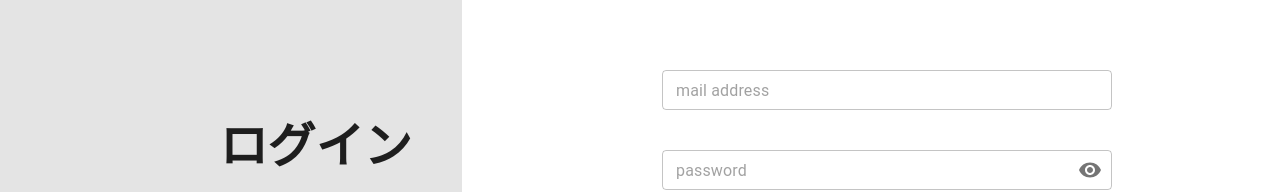
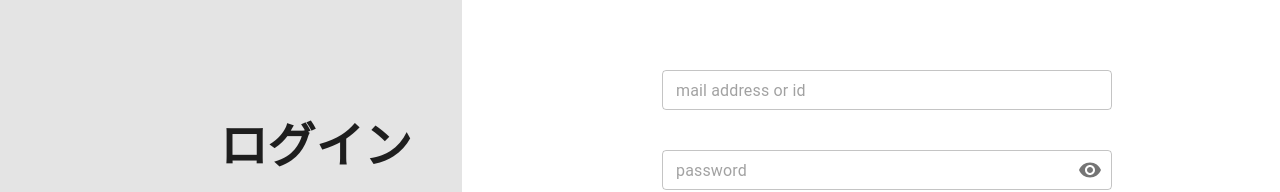
Before and after one commit to cuculus-dev/cuculus, a Next.js app: page /login in a window 1280 px wide. Shown: the part 238-430 px from the top of the page. Built offline with nearby package versions, Linux system fonts and the light colour scheme.

Commit message:
プレースホルダーに追加記載

```diff
--- a/src/components/common/atoms/LoginForm.tsx
+++ b/src/components/common/atoms/LoginForm.tsx
@@ -100,7 +100,7 @@ export default function LoginForm() {
                 id="id"
                 type="text"
                 onChange={(e) => setId(e.target.value)}
-                placeholder="mail address"
+                placeholder="mail address or id"
               />
             </FormControl>
           </div>
```
